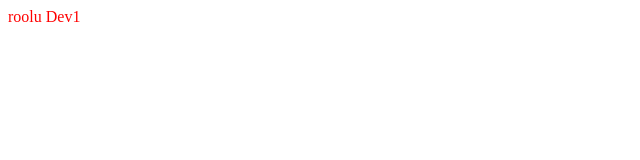
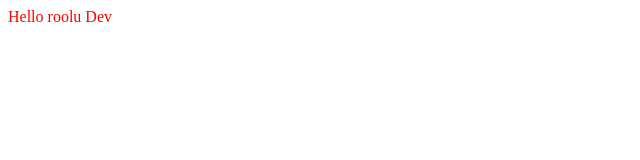
Before and after one commit to rooluDev/vue-clone-kossie, a Vue app: page / in a window 1280 px wide. Shown: the top 160 px of the page, without its empty margins (0-640 px from the left). Built offline with nearby package versions, Linux system fonts and the light colour scheme.

Commit message:
lecture 6

```diff
--- a/src/App.vue
+++ b/src/App.vue
@@ -1,14 +1,20 @@
 <template>
-  <div class="name">{{ name }}</div>
+  <div class="name">{{ greet }}</div>
 </template>
 
 <script>
 export default {
   setup() {
-    const name = "roolu Dev1";
+    const name = "roolu Dev";
+
+    const greeting = (name) => {
+      return "Hello " + name;
+    };
+
+    const greet = greeting(name);
 
     return {
-      name,
+      greet,
     };
   },
 };
```
